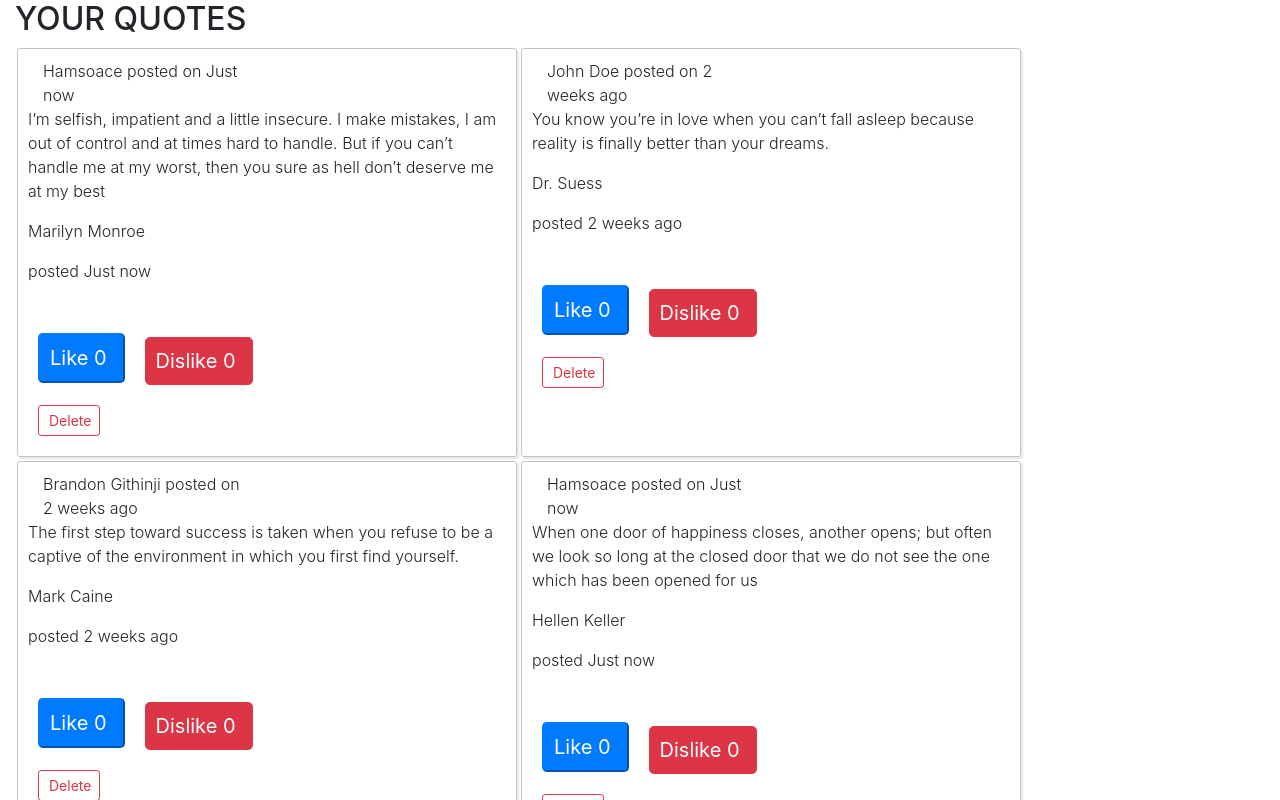
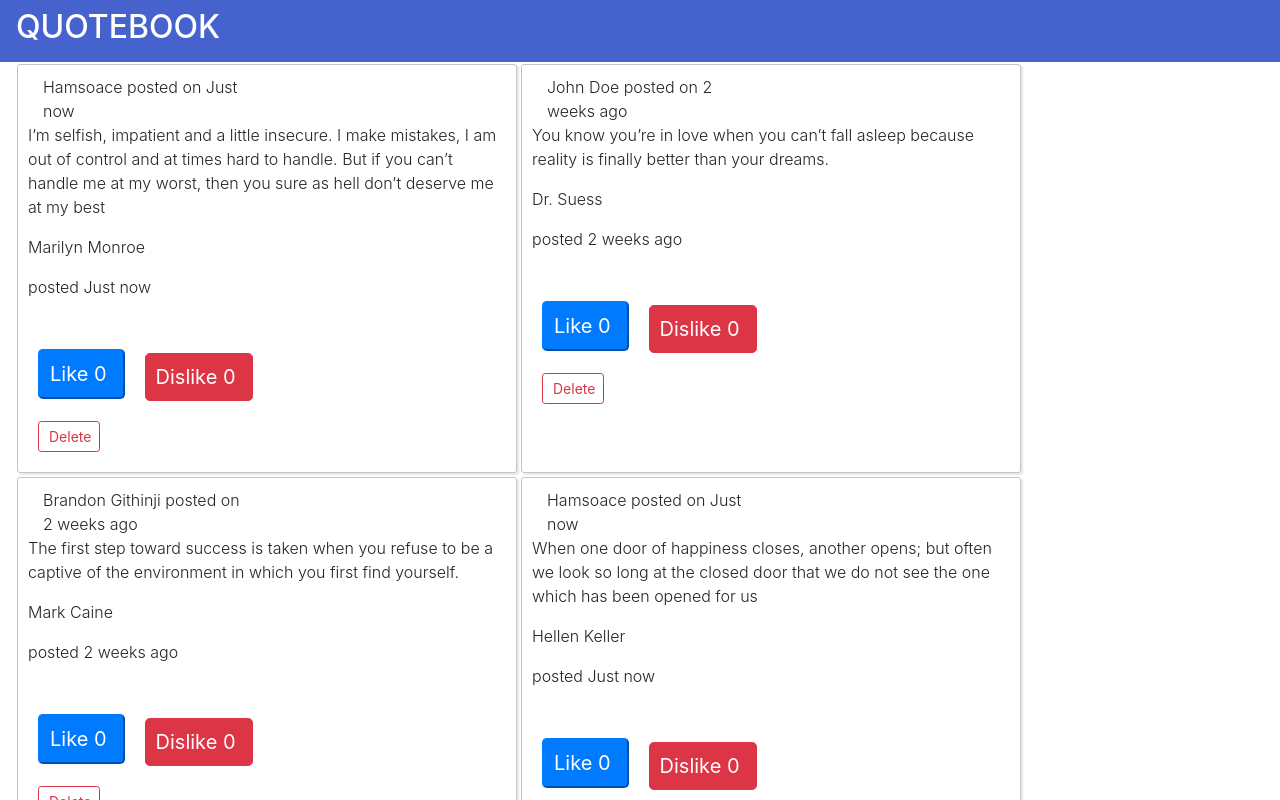
Before and after one commit to 254Davidhashisoma/quotebook, an Angular app: page / in a window 1280 px wide. Shown: the top 800 px of the page. Built offline with nearby package versions, Linux system fonts and the light colour scheme.

Commit message:
navbar styling

```diff
--- a/src/app/quotes/quotes.component.css
+++ b/src/app/quotes/quotes.component.css
@@ -26,3 +26,14 @@
         flex-direction: row;
         flex-wrap: wrap;
     }
+
+    .navbar {
+        background-color: #4663cd;
+        min-height: 40px;
+        color: #fff;
+        position: relative;
+    }
+
+    h2 {
+        text-align: center;
+    }
--- a/src/app/quotes/quotes.component.html
+++ b/src/app/quotes/quotes.component.html
@@ -1,5 +1,10 @@
+<nav class="navbar navbar-default">
+    <div class="bluebar" style="line-height:40px">
+        <h2>QUOTEBOOK</h2>
+    </div>
+</nav>
 <div class="container-fluid">
-    <h2>YOUR QUOTES</h2>
+
     <!-- <h3>hello worlds</h3> -->
     <div class="col-md-8" class="float-d">
         <div *ngFor="let quotes of quotes; let i = 'index'" class="quote-details">
```
